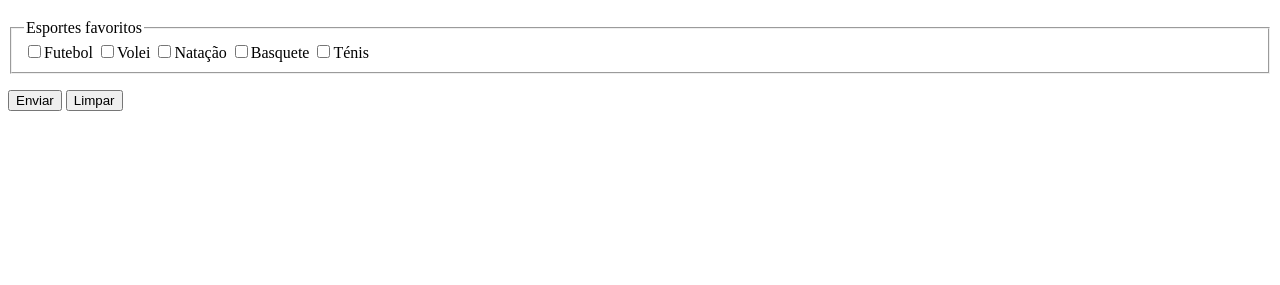
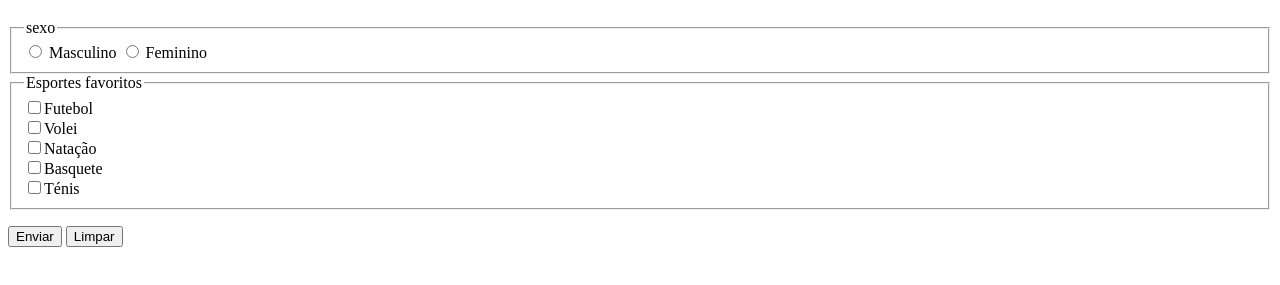
Before and after one commit to Thais286/Formulario, a plain HTML site: page form005.html in a window 1280 px wide. Shown: the part 61-346 px from the top of the page. Drawn offline with Linux system fonts and the light colour scheme.

Commit message:
terminei o form005

```diff
--- a/form005.html
+++ b/form005.html
@@ -9,20 +9,38 @@
     <h1>Exemplo de formulário</h1>
 
     <form action="cadastro.pho" method="get" autocomplete="on">
+
+        <fieldset>
+            <legend>sexo</legend>
+            <input type="radio" name="sexo" id="isxmas">
+            <label for="isxmas" value="M">Masculino</label>
+
+            <input type="radio" name="sexo" id="isxfem">
+            <label for="isxfem" value="F" checked >Feminino</label>
+
+            <!-- radio serve para criar botões de escolha única,escolher uma unica opção
+
+            o mesmo nome para as duas opções em name para conseguir marcar e desmarcar
+
+            checked para marcar automaticamente em radio só pode colocar isso em uma opção-->
+
+
+        </fieldset>
+
         <fieldset>
             <!-- checkbox opção de  marcar e desmarcar-->
 
             <legend>Esportes favoritos</legend>
 
-            <input type="checkbox" name="esfut" id="iesfut">Futebol
+            <input type="checkbox" name="esfut" id="iesfut"><label for="iesfut">Futebol</label><br>
 
-            <input type="checkbox" name="esvolei" id="iesvolei">Volei
+            <input type="checkbox" name="esvolei" id="iesvolei"><label for="iesvolei">Volei</label><br>
 
-            <input type="checkbox" name="esnata" id="iesnata">Natação
+            <input type="checkbox" name="esnata" id="iesnata"><label for="iesnata">Natação</label><br>
 
-            <input type="checkbox" name="esbas" id="iesbas">Basquete
+            <input type="checkbox" name="esbas" id="iesbas"><label for="iesbas">Basquete</label><br>
 
-            <input type="checkbox" name="estenis" id="iestenis">Ténis
+            <input type="checkbox" name="estenis" id="iestenis"><label for="iestenis">Ténis</label><br>
         </fieldset>
 
     <p>
```
